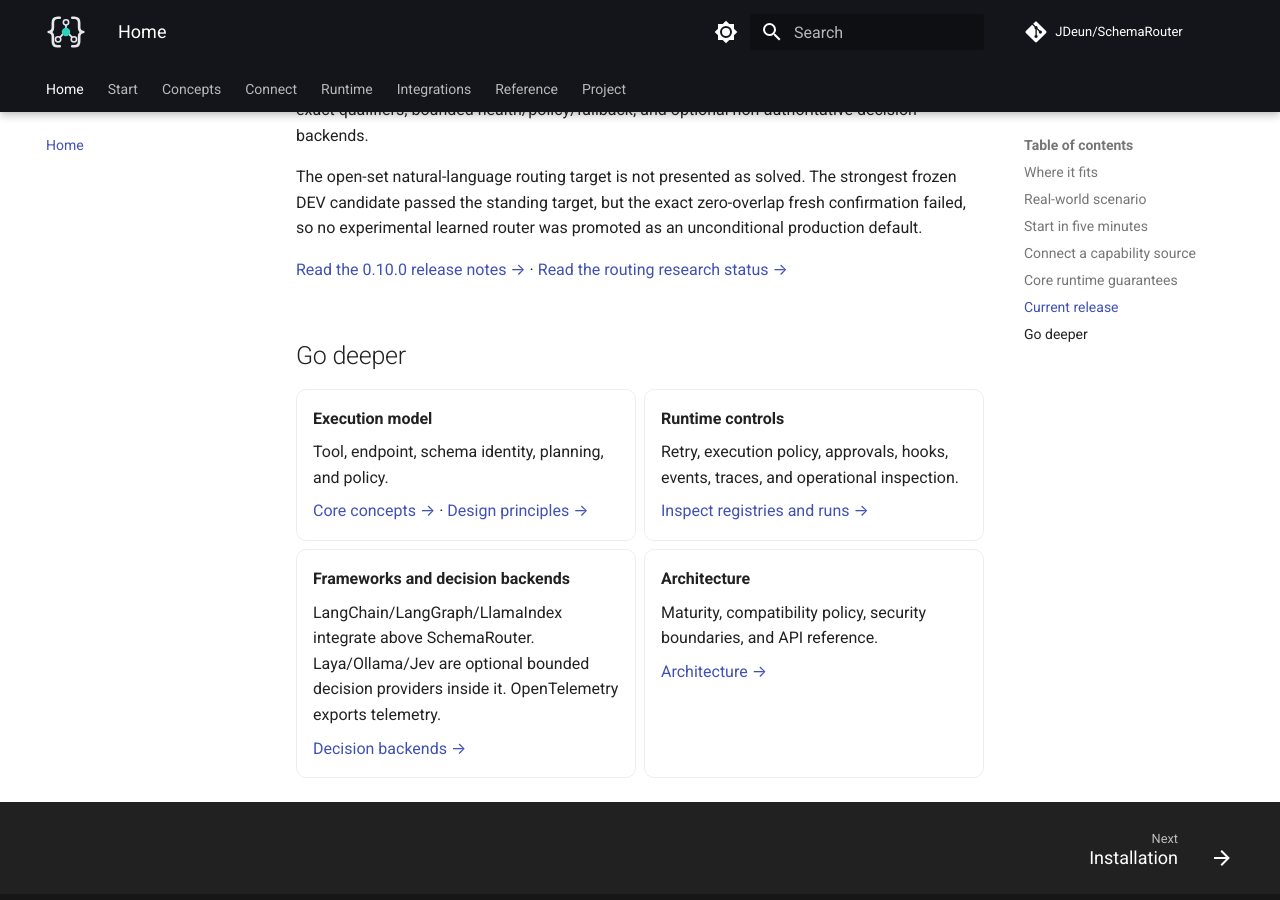
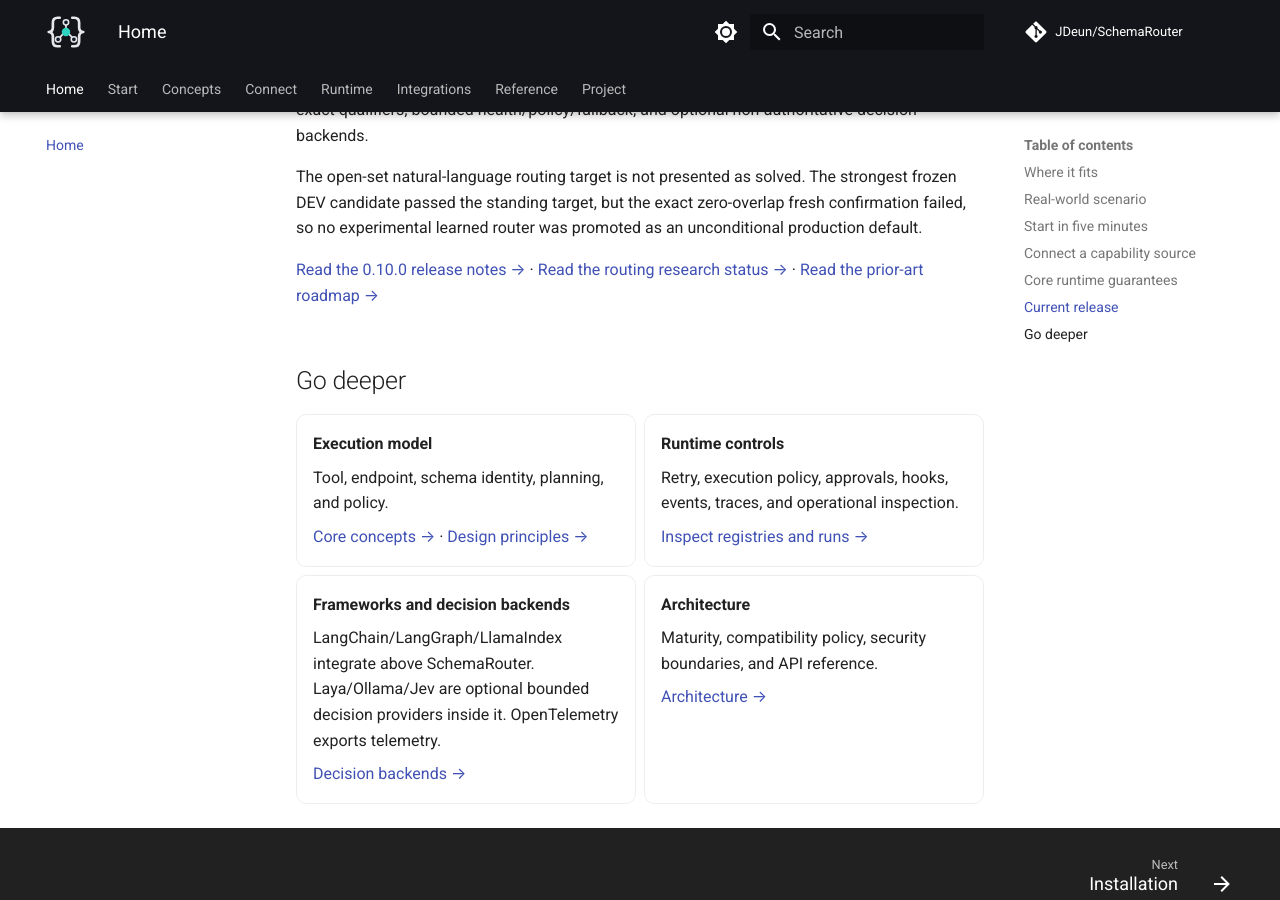
Before and after one commit to JDeun/SchemaRouter, an MkDocs documentation site: the page built from docs/index.md, in a window 1280 px wide and 900 px high, scrolled down 4336 px. Built offline with MkDocs 1.6.1 and Material for MkDocs 9.7.7, drawn with Linux system fonts in a browser that asks for light colours; comment, search, counter and statistics services are not loaded.

Commit message:
docs: expose prior-art roadmap in docs/index.md

```diff
--- a/docs/index.md
+++ b/docs/index.md
@@ -179,7 +179,8 @@ candidate passed the standing target, but the exact zero-overlap fresh confirmat
 experimental learned router was promoted as an unconditional production default.
 
 [Read the 0.10.0 release notes →](releases/0.10.0.md) ·
-[Read the routing research status →](research/routing-status.md)
+[Read the routing research status →](research/routing-status.md) ·
+[Read the prior-art roadmap →](research/prior-art-roadmap.md)
 
 ## Go deeper
 
```
